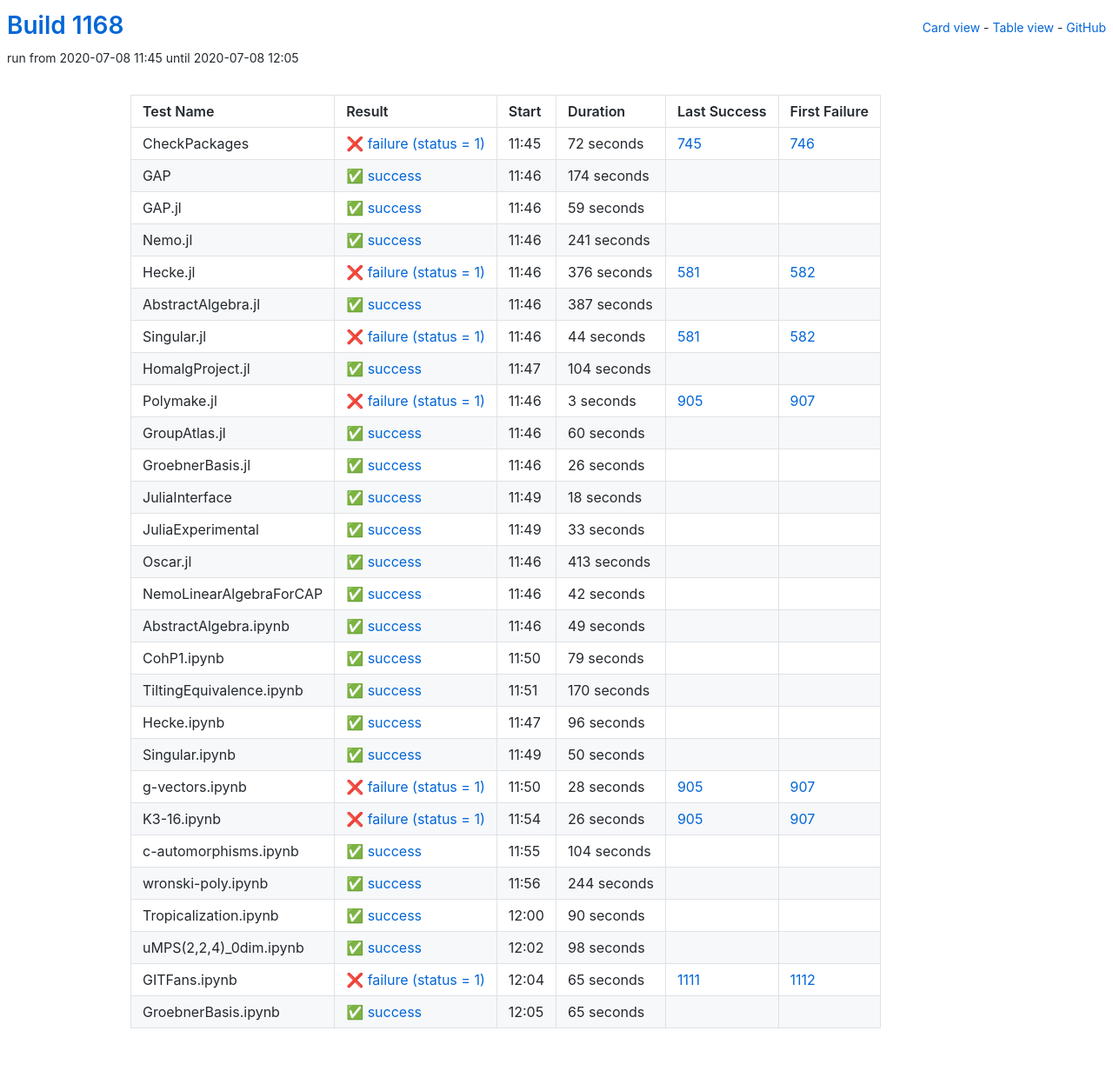
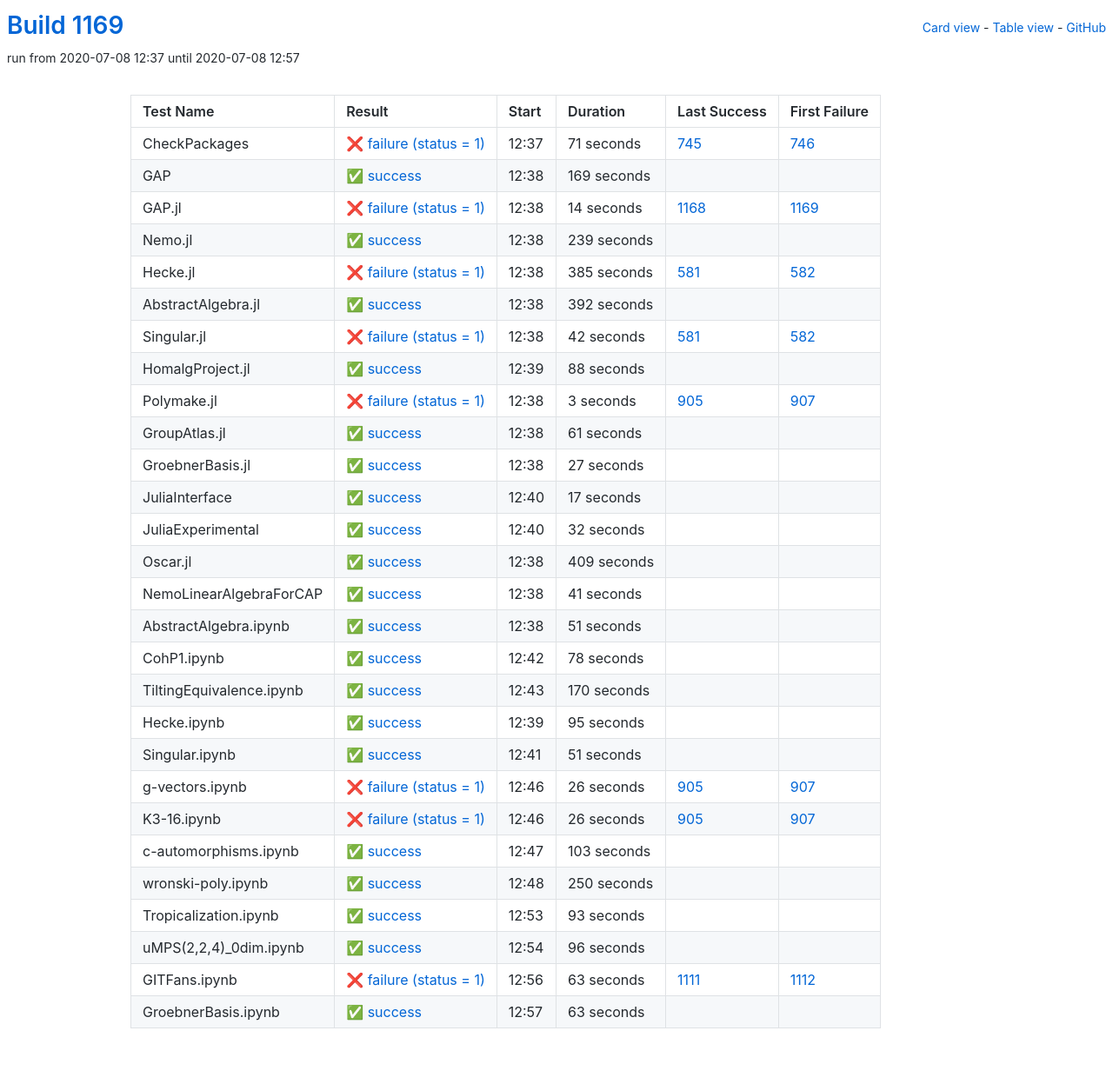
Before and after one commit to oscar-system/oscar-ci-status-1.4, a Jekyll site: the page built from table.html, in a window 1280 px wide. Shown: the whole page at 87% size. Built offline with Jekyll 4.4.1, drawn with Linux system fonts in a browser that asks for light colours.

Commit message:
Build #1169

```diff
--- a/_data/ci.yml
+++ b/_data/ci.yml
@@ -1,6 +1,6 @@
 ---
-build: 1168
-build_url: https://oscarci.mathematik.uni-kl.de/job/oscar-julia-1.4/1168/
+build: 1169
+build_url: https://oscarci.mathematik.uni-kl.de/job/oscar-julia-1.4/1169/
 job: oscar-julia-1.4
 organization: oscar-system
 repo: oscar-ci-status-1.4
@@ -8,104 +8,104 @@ repourl: https://github.com/oscar-system/oscar-ci-status-1.4
 tests:
 - name: CheckPackages
   id: checkpackages
-  log: https://oscarci.mathematik.uni-kl.de/job/oscar-julia-1.4/1168/artifact/logs/build-1168/CheckPackages.log
-  start: 2020-07-08 11:45
+  log: https://oscarci.mathematik.uni-kl.de/job/oscar-julia-1.4/1169/artifact/logs/build-1169/CheckPackages.log
+  start: 2020-07-08 12:37
   success: false
   exitcode: 1
   status: failure
-  duration: 72
+  duration: 71
   last_success: 745
   last_success_url: https://oscarci.mathematik.uni-kl.de/job/oscar-julia-1.4/745/
   first_failure: 746
   first_failure_url: https://oscarci.mathematik.uni-kl.de/job/oscar-julia-1.4/746/
 - name: GAP
   id: gap
-  log: https://oscarci.mathematik.uni-kl.de/job/oscar-julia-1.4/1168/artifact/logs/build-1168/GAP.log
-  start: 2020-07-08 11:46
+  log: https://oscarci.mathematik.uni-kl.de/job/oscar-julia-1.4/1169/artifact/logs/build-1169/GAP.log
+  start: 2020-07-08 12:38
   success: true
   exitcode: 0
   status: success
-  duration: 174
+  duration: 169
   last_success: false
   last_success_url:
   first_failure: false
   first_failure_url:
 - name: GAP.jl
   id: gap-jl
-  log: https://oscarci.mathematik.uni-kl.de/job/oscar-julia-1.4/1168/artifact/logs/build-1168/GAP.jl.log
-  start: 2020-07-08 11:46
+  log: https://oscarci.mathematik.uni-kl.de/job/oscar-julia-1.4/1169/artifact/logs/build-1169/GAP.jl.log
+  start: 2020-07-08 12:38
+  success: false
+  exitcode: 1
+  status: failure
+  duration: 14
+  last_success: 1168
+  last_success_url: https://oscarci.mathematik.uni-kl.de/job/oscar-julia-1.4/1168/
+  first_failure: 1169
+  first_failure_url: https://oscarci.mathematik.uni-kl.de/job/oscar-julia-1.4/1169/
+- name: Nemo.jl
+  id: nemo-jl
+  log: https://oscarci.mathematik.uni-kl.de/job/oscar-julia-1.4/1169/artifact/logs/build-1169/Nemo.jl.log
+  start: 2020-07-08 12:38
   success: true
   exitcode: 0
   status: success
-  duration: 59
-  last_success: false
-  last_success_url:
-  first_failure: false
-  first_failure_url:
-- name: Nemo.jl
-  id: nemo-jl
-  log: https://oscarci.mathematik.uni-kl.de/job/oscar-julia-1.4/1168/artifact/logs/build-1168/Nemo.jl.log
-  start: 2020-07-08 11:46
-  success: true
-  exitcode: 0
-  status: success
-  duration: 241
+  duration: 239
   last_success: false
   last_success_url:
   first_failure: false
   first_failure_url:
 - name: Hecke.jl
   id: hecke-jl
-  log: https://oscarci.mathematik.uni-kl.de/job/oscar-julia-1.4/1168/artifact/logs/build-1168/Hecke.jl.log
-  start: 2020-07-08 11:46
+  log: https://oscarci.mathematik.uni-kl.de/job/oscar-julia-1.4/1169/artifact/logs/build-1169/Hecke.jl.log
+  start: 2020-07-08 12:38
   success: false
   exitcode: 1
   status: failure
-  duration: 376
+  duration: 385
   last_success: 581
   last_success_url: https://oscarci.mathematik.uni-kl.de/job/oscar-julia-1.4/581/
   first_failure: 582
   first_failure_url: https://oscarci.mathematik.uni-kl.de/job/oscar-julia-1.4/582/
 - name: AbstractAlgebra.jl
   id: abstractalgebra-jl
-  log: https://oscarci.mathematik.uni-kl.de/job/oscar-julia-1.4/1168/artifact/logs/build-1168/AbstractAlgebra.jl.log
-  start: 2020-07-08 11:46
+  log: https://oscarci.mathematik.uni-kl.de/job/oscar-julia-1.4/1169/artifact/logs/build-1169/AbstractAlgebra.jl.log
+  start: 2020-07-08 12:38
   success: true
   exitcode: 0
   status: success
-  duration: 387
+  duration: 392
   last_success: false
   last_success_url:
   first_failure: false
   first_failure_url:
 - name: Singular.jl
   id: singular-jl
-  log: https://oscarci.mathematik.uni-kl.de/job/oscar-julia-1.4/1168/artifact/logs/build-1168/Singular.jl.log
-  start: 2020-07-08 11:46
+  log: https://oscarci.mathematik.uni-kl.de/job/oscar-julia-1.4/1169/artifact/logs/build-1169/Singular.jl.log
+  start: 2020-07-08 12:38
   success: false
   exitcode: 1
   status: failure
-  duration: 44
+  duration: 42
   last_success: 581
   last_success_url: https://oscarci.mathematik.uni-kl.de/job/oscar-julia-1.4/581/
   first_failure: 582
   first_failure_url: https://oscarci.mathematik.uni-kl.de/job/oscar-julia-1.4/582/
 - name: HomalgProject.jl
   id: homalgproject-jl
-  log: https://oscarci.mathematik.uni-kl.de/job/oscar-julia-1.4/1168/artifact/logs/build-1168/HomalgProject.jl.log
-  start: 2020-07-08 11:47
+  log: https://oscarci.mathematik.uni-kl.de/job/oscar-julia-1.4/1169/artifact/logs/build-1169/HomalgProject.jl.log
+  start: 2020-07-08 12:39
   success: true
   exitcode: 0
   status: success
-  duration: 104
+  duration: 88
   last_success: false
   last_success_url:
   first_failure: false
   first_failure_url:
 - name: Polymake.jl
   id: polymake-jl
-  log: https://oscarci.mathematik.uni-kl.de/job/oscar-julia-1.4/1168/artifact/logs/build-1168/Polymake.jl.log
-  start: 2020-07-08 11:46
+  log: https://oscarci.mathematik.uni-kl.de/job/oscar-julia-1.4/1169/artifact/logs/build-1169/Polymake.jl.log
+  start: 2020-07-08 12:38
   success: false
   exitcode: 1
   status: failure
@@ -116,104 +116,104 @@ tests:
   first_failure_url: https://oscarci.mathematik.uni-kl.de/job/oscar-julia-1.4/907/
 - name: GroupAtlas.jl
   id: groupatlas-jl
-  log: https://oscarci.mathematik.uni-kl.de/job/oscar-julia-1.4/1168/artifact/logs/build-1168/GroupAtlas.jl.log
-  start: 2020-07-08 11:46
+  log: https://oscarci.mathematik.uni-kl.de/job/oscar-julia-1.4/1169/artifact/logs/build-1169/GroupAtlas.jl.log
+  start: 2020-07-08 12:38
   success: true
   exitcode: 0
   status: success
-  duration: 60
+  duration: 61
   last_success: false
   last_success_url:
   first_failure: false
   first_failure_url:
 - name: GroebnerBasis.jl
   id: groebnerbasis-jl
-  log: https://oscarci.mathematik.uni-kl.de/job/oscar-julia-1.4/1168/artifact/logs/build-1168/GroebnerBasis.jl.log
-  start: 2020-07-08 11:46
+  log: https://oscarci.mathematik.uni-kl.de/job/oscar-julia-1.4/1169/artifact/logs/build-1169/GroebnerBasis.jl.log
+  start: 2020-07-08 12:38
   success: true
   exitcode: 0
   status: success
-  duration: 26
+  duration: 27
   last_success: false
   last_success_url:
   first_failure: false
   first_failure_url:
 - name: JuliaInterface
   id: juliainterface
-  log: https://oscarci.mathematik.uni-kl.de/job/oscar-julia-1.4/1168/artifact/logs/build-1168/JuliaInterface.log
-  start: 2020-07-08 11:49
+  log: https://oscarci.mathematik.uni-kl.de/job/oscar-julia-1.4/1169/artifact/logs/build-1169/JuliaInterface.log
+  start: 2020-07-08 12:40
   success: true
   exitcode: 0
   status: success
-  duration: 18
+  duration: 17
   last_success: false
   last_success_url:
   first_failure: false
   first_failure_url:
 - name: JuliaExperimental
   id: juliaexperimental
-  log: https://oscarci.mathematik.uni-kl.de/job/oscar-julia-1.4/1168/artifact/logs/build-1168/JuliaExperimental.log
-  start: 2020-07-08 11:49
+  log: https://oscarci.mathematik.uni-kl.de/job/oscar-julia-1.4/1169/artifact/logs/build-1169/JuliaExperimental.log
+  start: 2020-07-08 12:40
   success: true
   exitcode: 0
   status: success
-  duration: 33
+  duration: 32
   last_success: false
   last_success_url:
   first_failure: false
   first_failure_url:
 - name: Oscar.jl
   id: oscar-jl
-  log: https://oscarci.mathematik.uni-kl.de/job/oscar-julia-1.4/1168/artifact/logs/build-1168/Oscar.jl.log
-  start: 2020-07-08 11:46
+  log: https://oscarci.mathematik.uni-kl.de/job/oscar-julia-1.4/1169/artifact/logs/build-1169/Oscar.jl.log
+  start: 2020-07-08 12:38
   success: true
   exitcode: 0
   status: success
-  duration: 413
+  duration: 409
   last_success: false
   last_success_url:
   first_failure: false
   first_failure_url:
 - name: NemoLinearAlgebraForCAP
   id: nemolinearalgebraforcap
-  log: https://oscarci.mathematik.uni-kl.de/job/oscar-julia-1.4/1168/artifact/logs/build-1168/NemoLinearAlgebraForCAP.log
-  start: 2020-07-08 11:46
+  log: https://oscarci.mathematik.uni-kl.de/job/oscar-julia-1.4/1169/artifact/logs/build-1169/NemoLinearAlgebraForCAP.log
+  start: 2020-07-08 12:38
   success: true
   exitcode: 0
   status: success
-  duration: 42
+  duration: 41
   last_success: false
   last_success_url:
   first_failure: false
   first_failure_url:
 - name: AbstractAlgebra.ipynb
   id: abstractalgebra-ipynb
-  log: https://oscarci.mathematik.uni-kl.de/job/oscar-julia-1.4/1168/artifact/logs/build-1168/AbstractAlgebra.ipynb.log
-  start: 2020-07-08 11:46
+  log: https://oscarci.mathematik.uni-kl.de/job/oscar-julia-1.4/1169/artifact/logs/build-1169/AbstractAlgebra.ipynb.log
+  start: 2020-07-08 12:38
   success: true
   exitcode: 0
   status: success
-  duration: 49
+  duration: 51
   last_success: false
   last_success_url:
   first_failure: false
   first_failure_url:
 - name: CohP1.ipynb
   id: cohp1-ipynb
-  log: https://oscarci.mathematik.uni-kl.de/job/oscar-julia-1.4/1168/artifact/logs/build-1168/CohP1.ipynb.log
-  start: 2020-07-08 11:50
+  log: https://oscarci.mathematik.uni-kl.de/job/oscar-julia-1.4/1169/artifact/logs/build-1169/CohP1.ipynb.log
+  start: 2020-07-08 12:42
   success: true
   exitcode: 0
   status: success
-  duration: 79
+  duration: 78
   last_success: false
   last_success_url:
   first_failure: false
   first_failure_url:
 - name: TiltingEquivalence.ipynb
   id: tiltingequivalence-ipynb
-  log: https://oscarci.mathematik.uni-kl.de/job/oscar-julia-1.4/1168/artifact/logs/build-1168/TiltingEquivalence.ipynb.log
-  start: 2020-07-08 11:51
+  log: https://oscarci.mathematik.uni-kl.de/job/oscar-julia-1.4/1169/artifact/logs/build-1169/TiltingEquivalence.ipynb.log
+  start: 2020-07-08 12:43
   success: true
   exitcode: 0
   status: success
@@ -224,44 +224,44 @@ tests:
   first_failure_url:
 - name: Hecke.ipynb
   id: hecke-ipynb
-  log: https://oscarci.mathematik.uni-kl.de/job/oscar-julia-1.4/1168/artifact/logs/build-1168/Hecke.ipynb.log
-  start: 2020-07-08 11:47
+  log: https://oscarci.mathematik.uni-kl.de/job/oscar-julia-1.4/1169/artifact/logs/build-1169/Hecke.ipynb.log
+  start: 2020-07-08 12:39
   success: true
   exitcode: 0
   status: success
-  duration: 96
+  duration: 95
   last_success: false
   last_success_url:
   first_failure: false
   first_failure_url:
 - name: Singular.ipynb
   id: singular-ipynb
-  log: https://oscarci.mathematik.uni-kl.de/job/oscar-julia-1.4/1168/artifact/logs/build-1168/Singular.ipynb.log
-  start: 2020-07-08 11:49
+  log: https://oscarci.mathematik.uni-kl.de/job/oscar-julia-1.4/1169/artifact/logs/build-1169/Singular.ipynb.log
+  start: 2020-07-08 12:41
   success: true
   exitcode: 0
   status: success
-  duration: 50
+  duration: 51
   last_success: false
   last_success_url:
   first_failure: false
   first_failure_url:
 - name: g-vectors.ipynb
   id: g-vectors-ipynb
-  log: https://oscarci.mathematik.uni-kl.de/job/oscar-julia-1.4/1168/artifact/logs/build-1168/g-vectors.ipynb.log
-  start: 2020-07-08 11:50
+  log: https://oscarci.mathematik.uni-kl.de/job/oscar-julia-1.4/1169/artifact/logs/build-1169/g-vectors.ipynb.log
+  start: 2020-07-08 12:46
   success: false
   exitcode: 1
   status: failure
-  duration: 28
+  duration: 26
   last_success: 905
   last_success_url: https://oscarci.mathematik.uni-kl.de/job/oscar-julia-1.4/905/
   first_failure: 907
   first_failure_url: https://oscarci.mathematik.uni-kl.de/job/oscar-julia-1.4/907/
 - name: K3-16.ipynb
   id: k3-16-ipynb
-  log: https://oscarci.mathematik.uni-kl.de/job/oscar-julia-1.4/1168/artifact/logs/build-1168/K3-16.ipynb.log
-  start: 2020-07-08 11:54
+  log: https://oscarci.mathematik.uni-kl.de/job/oscar-julia-1.4/1169/artifact/logs/build-1169/K3-16.ipynb.log
+  start: 2020-07-08 12:46
   success: false
   exitcode: 1
   status: failure
@@ -272,72 +272,72 @@ tests:
   first_failure_url: https://oscarci.mathematik.uni-kl.de/job/oscar-julia-1.4/907/
 - name: c-automorphisms.ipynb
   id: c-automorphisms-ipynb
-  log: https://oscarci.mathematik.uni-kl.de/job/oscar-julia-1.4/1168/artifact/logs/build-1168/c-automorphisms.ipynb.log
-  start: 2020-07-08 11:55
+  log: https://oscarci.mathematik.uni-kl.de/job/oscar-julia-1.4/1169/artifact/logs/build-1169/c-automorphisms.ipynb.log
+  start: 2020-07-08 12:47
   success: true
   exitcode: 0
   status: success
-  duration: 104
+  duration: 103
   last_success: false
   last_success_url:
   first_failure: false
   first_failure_url:
 - name: wronski-poly.ipynb
   id: wronski-poly-ipynb
-  log: https://oscarci.mathematik.uni-kl.de/job/oscar-julia-1.4/1168/artifact/logs/build-1168/wronski-poly.ipynb.log
-  start: 2020-07-08 11:56
+  log: https://oscarci.mathematik.uni-kl.de/job/oscar-julia-1.4/1169/artifact/logs/build-1169/wronski-poly.ipynb.log
+  start: 2020-07-08 12:48
   success: true
   exitcode: 0
   status: success
-  duration: 244
+  duration: 250
   last_success: false
   last_success_url:
   first_failure: false
   first_failure_url:
 - name: Tropicalization.ipynb
   id: tropicalization-ipynb
-  log: https://oscarci.mathematik.uni-kl.de/job/oscar-julia-1.4/1168/artifact/logs/build-1168/Tropicalization.ipynb.log
-  start: 2020-07-08 12:00
+  log: https://oscarci.mathematik.uni-kl.de/job/oscar-julia-1.4/1169/artifact/logs/build-1169/Tropicalization.ipynb.log
+  start: 2020-07-08 12:53
   success: true
   exitcode: 0
   status: success
-  duration: 90
+  duration: 93
   last_success: false
   last_success_url:
   first_failure: false
   first_failure_url:
 - name: uMPS(2,2,4)_0dim.ipynb
   id: umps-2-2-4-0dim-ipynb
-  log: https://oscarci.mathematik.uni-kl.de/job/oscar-julia-1.4/1168/artifact/logs/build-1168/uMPS-2-2-4-_0dim.ipynb.log
-  start: 2020-07-08 12:02
+  log: https://oscarci.mathematik.uni-kl.de/job/oscar-julia-1.4/1169/artifact/logs/build-1169/uMPS-2-2-4-_0dim.ipynb.log
+  start: 2020-07-08 12:54
   success: true
   exitcode: 0
   status: success
-  duration: 98
+  duration: 96
   last_success: false
   last_success_url:
   first_failure: false
   first_failure_url:
 - name: GITFans.ipynb
   id: gitfans-ipynb
-  log: https://oscarci.mathematik.uni-kl.de/job/oscar-julia-1.4/1168/artifact/logs/build-1168/GITFans.ipynb.log
-  start: 2020-07-08 12:04
+  log: https://oscarci.mathematik.uni-kl.de/job/oscar-julia-1.4/1169/artifact/logs/build-1169/GITFans.ipynb.log
+  start: 2020-07-08 12:56
   success: false
   exitcode: 1
   status: failure
-  duration: 65
+  duration: 63
   last_success: 1111
   last_success_url: https://oscarci.mathematik.uni-kl.de/job/oscar-julia-1.4/1111/
   first_failure: 1112
   first_failure_url: https://oscarci.mathematik.uni-kl.de/job/oscar-julia-1.4/1112/
 - name: GroebnerBasis.ipynb
   id: groebnerbasis-ipynb
-  log: https://oscarci.mathematik.uni-kl.de/job/oscar-julia-1.4/1168/artifact/logs/build-1168/GroebnerBasis.ipynb.log
-  start: 2020-07-08 12:05
+  log: https://oscarci.mathematik.uni-kl.de/job/oscar-julia-1.4/1169/artifact/logs/build-1169/GroebnerBasis.ipynb.log
+  start: 2020-07-08 12:57
   success: true
   exitcode: 0
   status: success
-  duration: 65
+  duration: 63
   last_success: false
   last_success_url:
   first_failure: false
```
Also changed, not shown: README.md.
